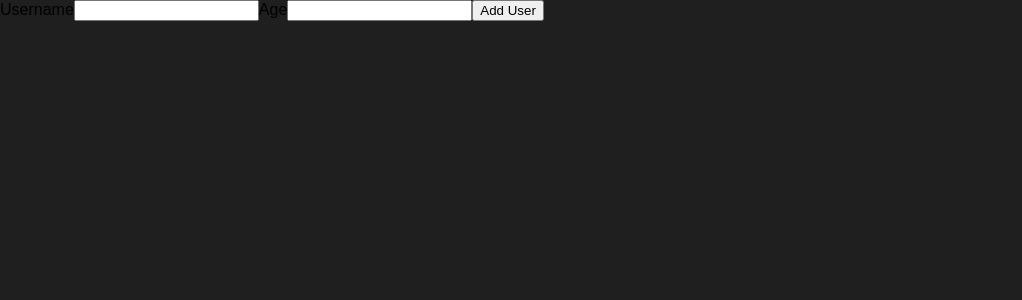
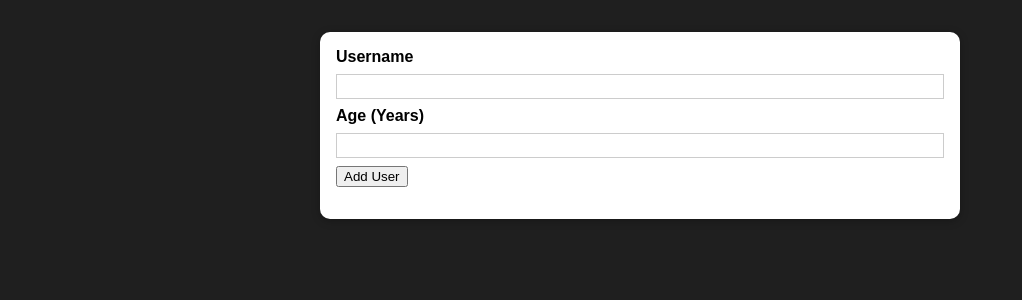
Before and after one commit to johnny630/react-componet-practise, a React (Create React App) app: page / in a window 1280 px wide. Shown: the top 300 px of the page, without its empty margins (0-1022 px from the left). Built offline with nearby package versions, Linux system fonts and the light colour scheme.

Commit message:
adding a reusable Card component

```diff
--- /dev/null
+++ b/src/componets/UI/Card.js
@@ -0,0 +1,13 @@
+import React from 'react';
+
+import classes from './Card.module.css';
+
+const Card = props => {
+  return (
+    <div className={`${classes.card} ${props.className}`}>
+      {props.children}
+    </div>
+  );
+};
+
+export default Card;
--- /dev/null
+++ b/src/componets/UI/Card.module.css
@@ -0,0 +1,5 @@
+.card {
+  background: white;
+  box-shadow: 0 2px 8px rgba(0, 0, 0, 0.26);
+  border-radius: 10px;
+}
--- a/src/componets/Users/AddUser.js
+++ b/src/componets/Users/AddUser.js
@@ -1,4 +1,7 @@
 import React from 'react';
+
+import Card from '../UI/Card';
+import classes from './AddUser.module.css';
 
 const AddUser = props => {
   const addUserHandler = (event) => {
@@ -7,13 +10,15 @@
   }
 
   return (
+    <Card className={classes.input}>
       <form onSubmit={addUserHandler}>
         <label htmlFor='username'>Username</label>
         <input id='username' type='text' />
-      <label htmlFor='age'>Age</label>
+        <label htmlFor='age'>Age (Years)</label>
         <input id='age' type='number' />
         <button type='submit'>Add User</button>
       </form>
+    </Card>
   );
 };
 
--- /dev/null
+++ b/src/componets/Users/AddUser.module.css
@@ -0,0 +1,26 @@
+.input {
+  margin: 2rem auto;
+  padding: 1rem;
+  width: 90%;
+  max-width: 40rem;
+}
+
+.input label {
+  display: block;
+  font-weight: bold;
+  margin-bottom: 0.5rem;
+}
+
+.input input {
+  font: inherit;
+  display: block;
+  width: 100%;
+  border: 1px solid #ccc;
+  padding: 0.15rem;
+  margin-bottom: 0.5rem;
+}
+
+.input input:focus {
+  outline: none;
+  border-color: #4f005f;
+}
```
Lines whose indentation alone changed are shown as unchanged.
